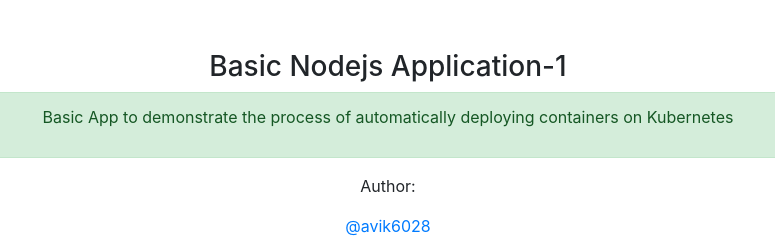
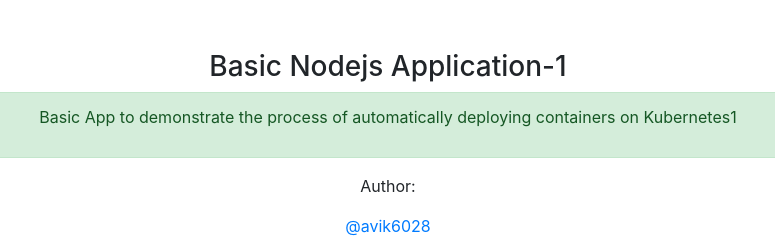
Before and after one commit to ppitonak/oc-pipe, a website: page index.html in a window 1280 px wide. Shown: the full height of the page, 252-1027 px from the left. Drawn offline with nearby package versions, Linux system fonts and the light colour scheme.

Commit message:
Update index.html

```diff
--- a/index.html
+++ b/index.html
@@ -15,7 +15,7 @@
         <div class="panel-body">
           <div class="alert alert-success">
             <p class="text-center">
-              Basic App to demonstrate the process of automatically deploying containers on Kubernetes</p>
+              Basic App to demonstrate the process of automatically deploying containers on Kubernetes1</p>
           </div>
 
           <div class="text-center">
```
